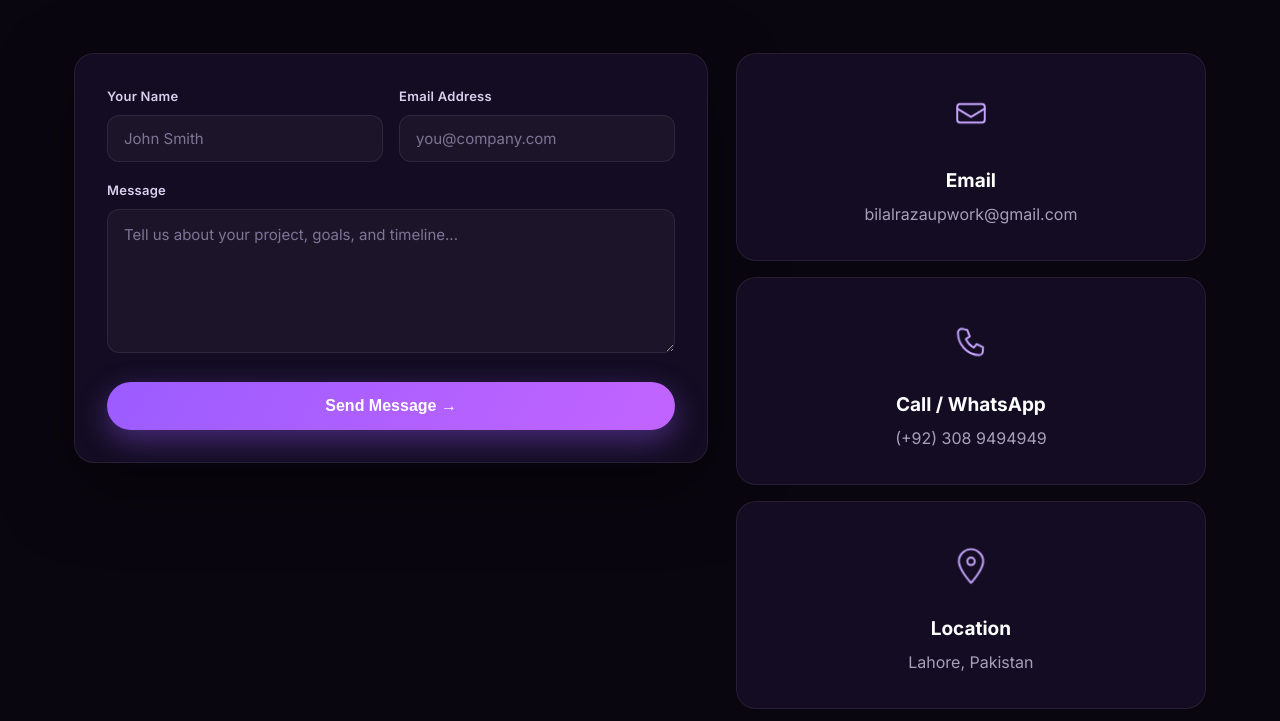
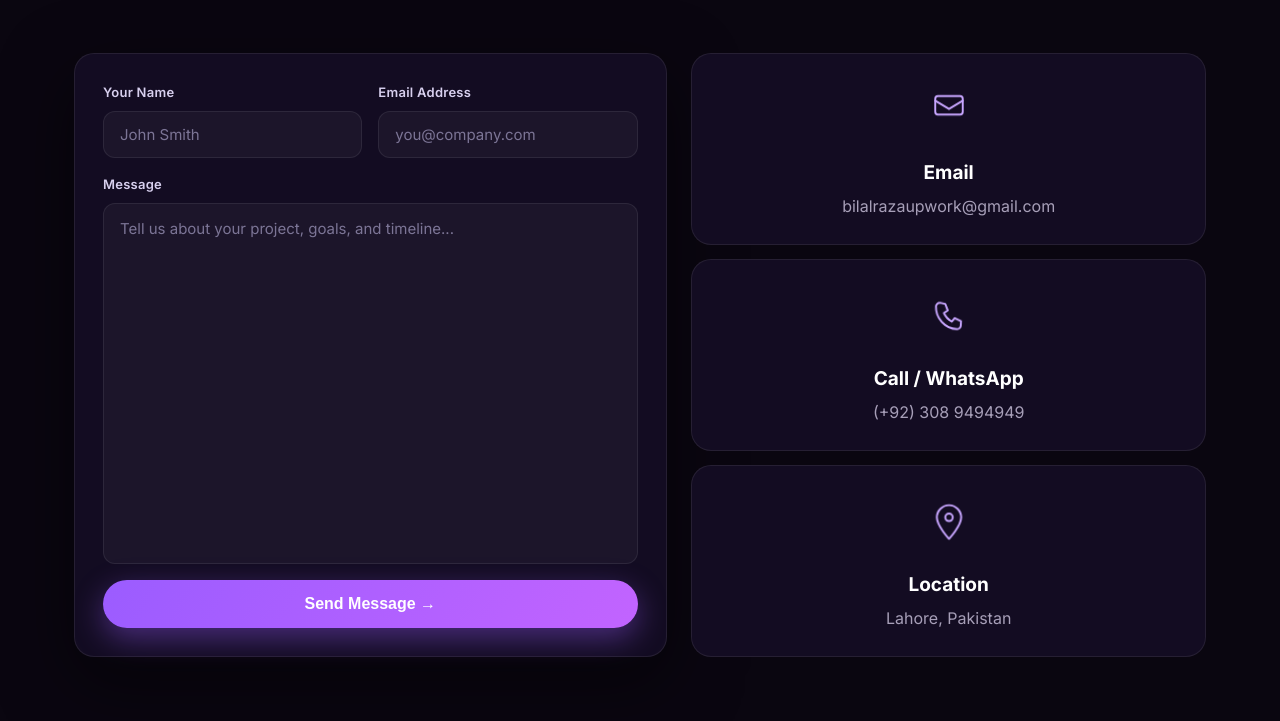
Before and after one commit to Mryamaslam/AGANCY, a website: page index.html in a window 1280 px wide. Shown: the part 9619-10340 px from the top of the page. Drawn offline with Linux system fonts and the light colour scheme; animation ran at ten frames a second.

Commit message:
Fix contact section column alignment and equal-height layout.
Stretch form and info cards to match height, grow the message field, and balance spacing on the right column.

Co-authored-by: Cursor <cursoragent@cursor.com>

```diff
--- a/index.html
+++ b/index.html
@@ -9,7 +9,7 @@
   <link rel="preconnect" href="https://fonts.googleapis.com" />
   <link rel="preconnect" href="https://fonts.gstatic.com" crossorigin />
   <link href="https://fonts.googleapis.com/css2?family=Inter:wght@400;500;600;700;800;900&display=swap" rel="stylesheet" />
-  <link rel="stylesheet" href="styles.css?v=20260706contact" />
+  <link rel="stylesheet" href="styles.css?v=20260706align" />
 </head>
 <body>
 
--- a/styles.css
+++ b/styles.css
@@ -317,15 +317,18 @@ svg { display: block; }
 /* ============ Contact form ============ */
 .contact-layout {
   display: grid;
-  grid-template-columns: 1.35fr 1fr;
-  gap: 28px;
-  align-items: start;
+  grid-template-columns: 1.15fr 1fr;
+  gap: 24px;
+  align-items: stretch;
 }
 .contact-form {
+  display: flex;
+  flex-direction: column;
+  height: 100%;
   background: var(--card);
   border: 1px solid var(--border);
   border-radius: var(--radius);
-  padding: 32px;
+  padding: 28px;
   box-shadow: var(--shadow);
 }
 .form-row {
@@ -333,7 +336,14 @@ svg { display: block; }
   grid-template-columns: 1fr 1fr;
   gap: 16px;
 }
-.form-field { margin-bottom: 18px; }
+.form-row .form-field { margin-bottom: 16px; }
+.contact-form > .form-field {
+  flex: 1;
+  display: flex;
+  flex-direction: column;
+  margin-bottom: 16px;
+  min-height: 0;
+}
 .form-field label {
   display: block;
   font-size: 13px;
@@ -356,9 +366,10 @@ svg { display: block; }
   transition: border-color .2s, box-shadow .2s;
   box-sizing: border-box;
 }
-.contact-form textarea {
-  resize: vertical;
-  min-height: 140px;
+.contact-form > .form-field textarea {
+  flex: 1;
+  min-height: 180px;
+  resize: none;
   line-height: 1.55;
 }
 .contact-form input::placeholder,
@@ -368,20 +379,36 @@ svg { display: block; }
   border-color: var(--brand);
   box-shadow: 0 0 0 3px rgba(155, 92, 255, .18);
 }
-.contact-form .btn { width: 100%; margin-top: 4px; }
+.contact-form .btn {
+  width: 100%;
+  margin-top: auto;
+  flex-shrink: 0;
+}
 .form-status {
-  margin-top: 14px;
+  margin-top: 12px;
   font-size: 14px;
   font-weight: 600;
   line-height: 1.5;
+  flex-shrink: 0;
 }
 .form-status--success { color: #4ade80; }
 .form-status--error { color: #f87171; }
 .contact-side {
   display: flex;
   flex-direction: column;
-  gap: 16px;
+  gap: 14px;
+  height: 100%;
 }
+.contact-side .contact-card {
+  flex: 1;
+  display: flex;
+  flex-direction: column;
+  align-items: center;
+  justify-content: center;
+  padding: 24px 20px;
+  margin: 0;
+}
+.contact-side .contact-card:hover { transform: translateY(-4px); }
 
 /* ============ Contact cards ============ */
 .contact-card { display: block; text-align: center; background: var(--card); border: 1px solid var(--border); border-radius: var(--radius); padding: 32px 24px; transition: transform .3s, box-shadow .3s, border-color .3s; }
```
